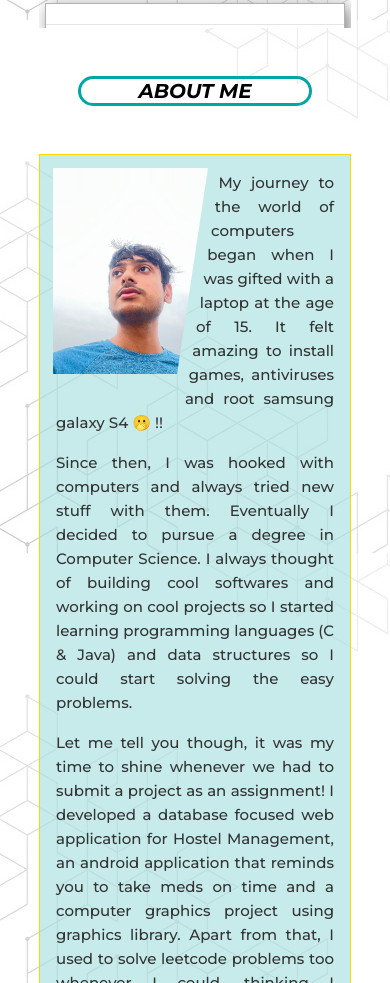
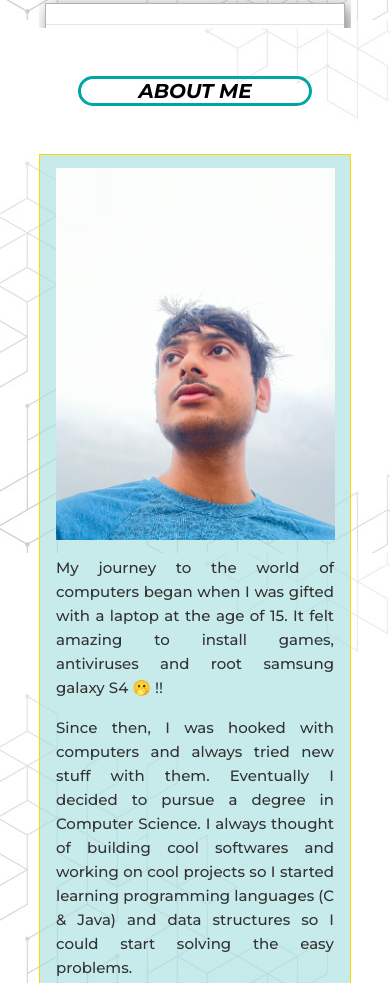
Before and after one commit to Siddikpatel/Portfolio, a plain HTML site: page index.html in a window 390 px wide. Shown: the part 1579-2562 px from the top of the page. Drawn offline with nearby package versions, Linux system fonts and the light colour scheme.

Commit message:
2.0.4 pic fix

```diff
--- a/index.css
+++ b/index.css
@@ -329,9 +329,18 @@ a:hover:not(nav a) {
         font-size: 15px;
     }
 
+    .intro-sec {
+        display: flex;
+        flex-direction: column;
+        justify-content: center;
+    }
+
     .img-block {
-        margin: 13px 13px 13px 13px;
-        width: 50%;
+        align-self: center;
+        clip-path: none;
+        shape-outside: none;
+        margin: 13px 13px 0;
+        width: 90%;
     }
 
     .clear {
--- a/index.html
+++ b/index.html
@@ -87,8 +87,8 @@
     </div>
 
     <section class="intro-sec unselectable">
-        <img src="media/sid.jpg" class="img-block left clear" alt="my pic" draggable="false"/>
-        <!-- <div class="clear"></div> -->
+        <img src="media/sid.jpg" class="img-block left" alt="my pic" draggable="false"/>
+        <div class="clear"></div>
         <div class="desc">
             <p>My journey to the world of computers began when I was gifted with a laptop at the age of 15. It felt amazing to install games, antiviruses and root samsung galaxy S4 🫢 !! </p>
             <p>Since then, I was hooked with computers and always tried new stuff with them. Eventually I decided to pursue a degree in Computer Science. I always thought of building cool softwares and working on cool projects so I started learning programming languages (C & Java) and data structures so I could start solving the easy problems.</p>
```
